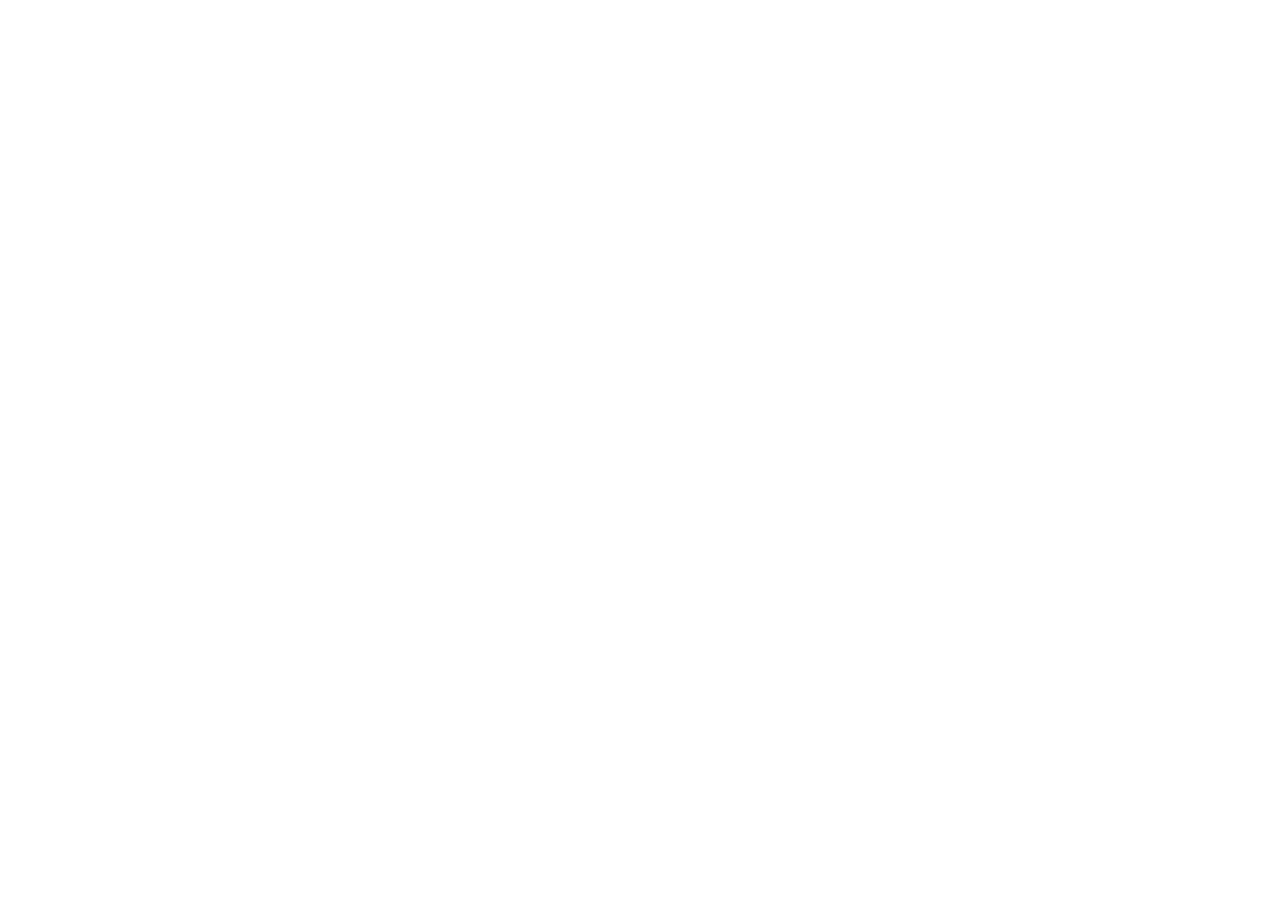
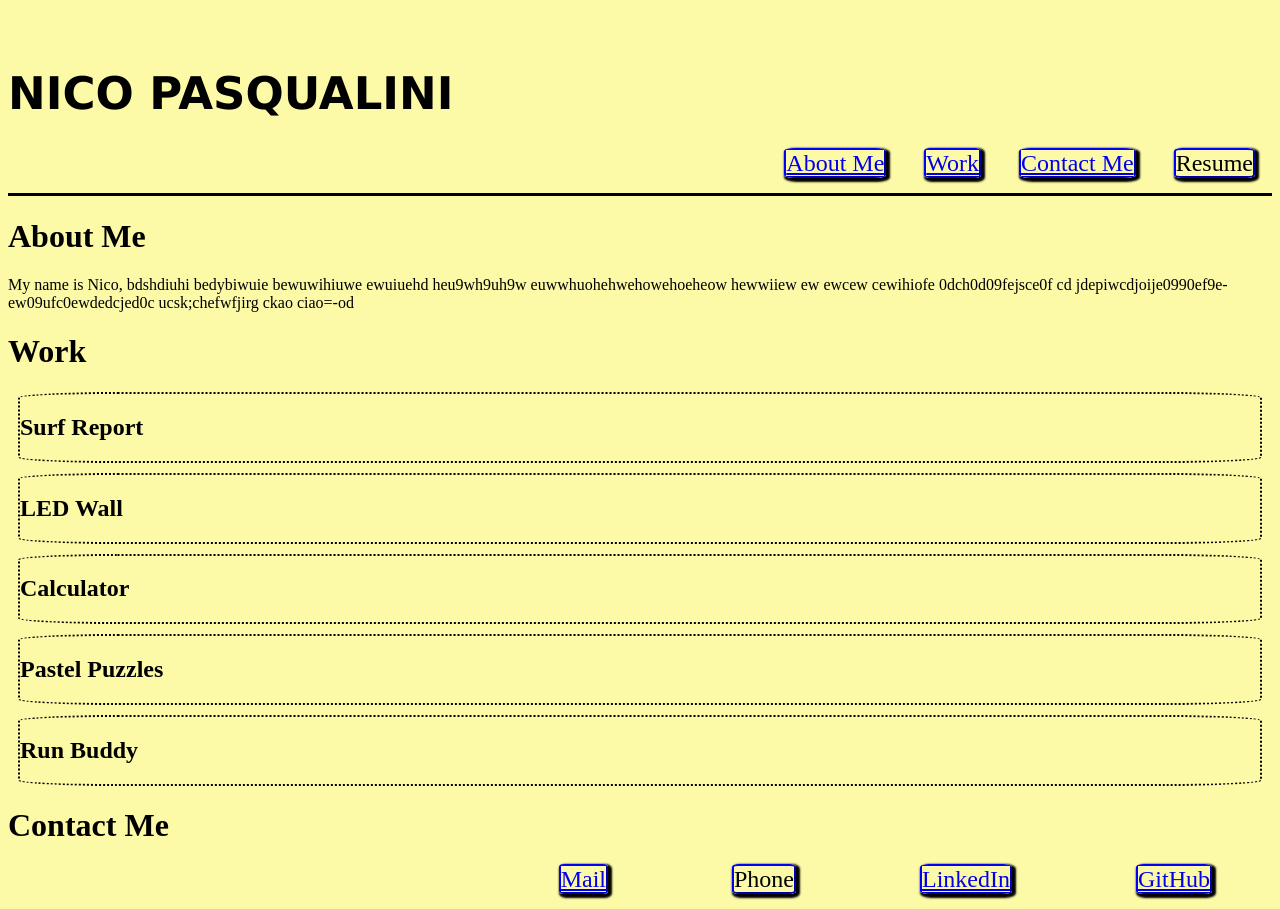
Before and after one commit to Nico749/Personal-portfolio-, a plain HTML site: page index.html in a window 1280 px wide. Before the commit the page ends 800 px from the top, so only its background shows below. Drawn offline with Linux system fonts and the light colour scheme.

Commit message:
Adding html and css styling

```diff
--- a/index.html
+++ b/index.html
@@ -7,7 +7,62 @@
     <link rel="stylesheet" href="./style.css">
     <title>Personal Porfolio</title>
 </head>
+
 <body>
+<header>
+    <h1 id="name">Nico Pasqualini</h1>
+    <nav class="text-right">
+    <ul>
+        <li class="contact"><a href="#intro">About Me</a></li>
+        <li class="contact"><a href="#work">Work</a></li>
+        <li class="contact"><a href="#contact-me">Contact Me</a></li>
+        <li class="contact">Resume</li>
+    </ul>
+    </nav>
+</header>
+
+<div>
+<h1 id ="intro">About Me</h1>
+<p>My name is Nico, bdshdiuhi bedybiwuie bewuwihiuwe  ewuiuehd  heu9wh9uh9w
+    euwwhuohehwehowehoeheow hewwiiew ew  ewcew cewihiofe 0dch0d09fejsce0f cd
+    jdepiwcdjoije0990ef9e- ew09ufc0ewdedcjed0c ucsk;chefwfjirg ckao ciao=-od
+</p>
+</div>
+
+<div>
+    <h1 id="work">Work</h1>
+    <section>
+        <div class="box">
+            <h1>Surf Report</h1>
+        </div>
+        <div class="box">
+            <h1>LED Wall</h1>
+        </div>
+        <div class="box">
+            <h1>Calculator</h1>
+        </div>
+        <div class="box">
+            <h1>Pastel Puzzles</h1>
+        </div>
+        <div class="box">
+            <h1>Run Buddy</h1>
+        </div>
+
+
+    </section>
+</div>
+
+<div>
+    <h1 id ="contact-me">Contact Me</h1>
+    <nav class="text-right">
+    <ul>
+        <li class="contact margin"><a href="mailto:pasqnico@yahoo.com">Mail</a></li>
+        <li class="contact margin">Phone</li>
+        <li class="contact margin"><a href="https://www.linkedin.com/in/nico-pasqualini/">LinkedIn</a></li>
+        <li class="contact margin"><a href="https://github.com/Nico749">GitHub</a></li>
+    </ul>
+    </nav>
+</div>
 
 </body>
 </html>
--- a/style.css
+++ b/style.css
@@ -0,0 +1,43 @@
+/*Universal selector*/
+*{
+    background-color: #fcf9a7;
+}
+/*Elements selectors*/
+header{
+    border-bottom:solid 3px black;
+    width:100%;
+}
+/*Class selectors*/
+.contact{
+    display: inline;
+    font-size: 24px;
+    border:2px outset blue;
+    border-radius: 10%;
+    box-shadow:2px 2px 2px 2px black;
+    margin: 17px;
+}
+.box{
+    border:2px dotted black;
+    margin: 10px;
+    border-radius: 8%;
+}
+.box:hover{
+    border: 5px solid rgb(165, 4, 12);
+    border-radius: 8%;
+}
+.margin{
+    margin:60px;
+}
+.text-right{
+    text-align: right;
+    }
+
+ /*id Selectors*/
+#name{
+    font-size: 45px;
+    text-transform: uppercase;
+    font-weight: bold;
+    font-family:Verdana, Geneva, Tahoma, sans-serif;
+    position: relative;
+    margin-top: 67px;
+}
```
